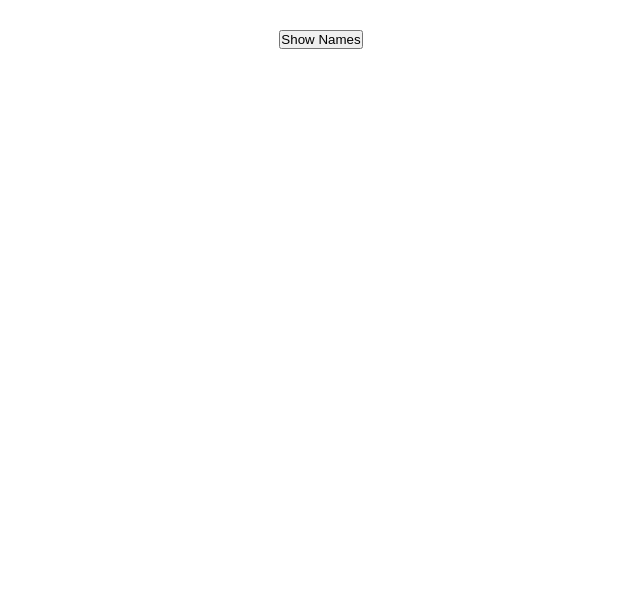
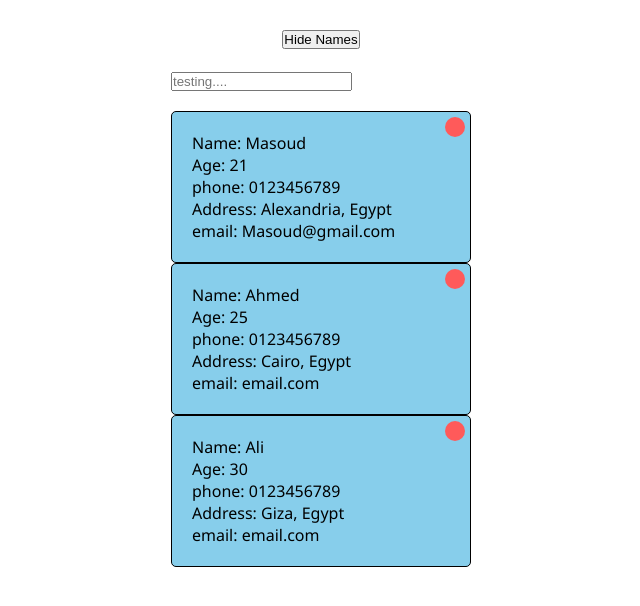
Before and after one commit to MaMasoud/learn1, a React (Create React App) app: page / in a window 1280 px wide. Shown: the top 606 px of the page, without its empty margins (319-959 px from the left). Built offline with nearby package versions, Linux system fonts and the light colour scheme.

Commit message:
filtertion

```diff
--- a/src/components/App/App.js
+++ b/src/components/App/App.js
@@ -1,12 +1,13 @@
-import { useState } from 'react';
+import { useState, useRef } from 'react';
 
 import './App.css';
 import Card from '../Card/Card';
+import Filter from '../Filter/Filter';
 
 
 function App() {
-
-  const [show, setShow] = useState(false);
+  const [show, setShow] = useState(true);
+  const [filter, setFilter] = useState('');
   const [boys, setBoys] = useState(
     [
       {
@@ -39,6 +40,17 @@ function App() {
     });
   }
 
+  const filterHandler = (name) => {
+    setFilter(name);
+  }
+
+  const boysHandler = () => {
+    if (filter !== '') {
+      return boys.filter((el) => el.name.includes(filter));
+    }
+    return boys
+  }
+
   return (
 
     <div className='main-container'>
@@ -46,7 +58,10 @@ function App() {
       <button onClick={() => setShow(!show)}>{show ? 'Hide' : 'Show'} Names</button>
 
       <div className={show ? 'show' : 'hide'}>
-        <Card namesList={boys} color='skyblue' deleteCard={deleteCard}/>
+
+          <Filter fHandler={filterHandler} />
+
+        <Card namesList={boysHandler()} color='skyblue' deleteCard={deleteCard}/>
       </div>
     </div>
   );
--- /dev/null
+++ b/src/components/Filter/Filter.js
@@ -0,0 +1,17 @@
+import styles from './Filter.module.css'
+import {useState} from 'react'
+
+
+export default function Filter({fHandler}) {
+    const [filter, setFilter] = useState('');
+
+    const filterHandler = (event) => {
+        setFilter(event.target.value);
+        fHandler(event.target.value);
+    }
+  return (
+      <div className={styles.inputText}>
+        <input type='text' placeholder='testing....' value={filter} onChange={filterHandler} />
+      </div>
+  )
+}
--- /dev/null
+++ b/src/components/Filter/Filter.module.css
@@ -0,0 +1,5 @@
+
+
+.inputText {
+    margin-bottom: 20px;
+}
```
Also changed, not shown: src/components/Card/Card.js (line endings or trailing spaces).
